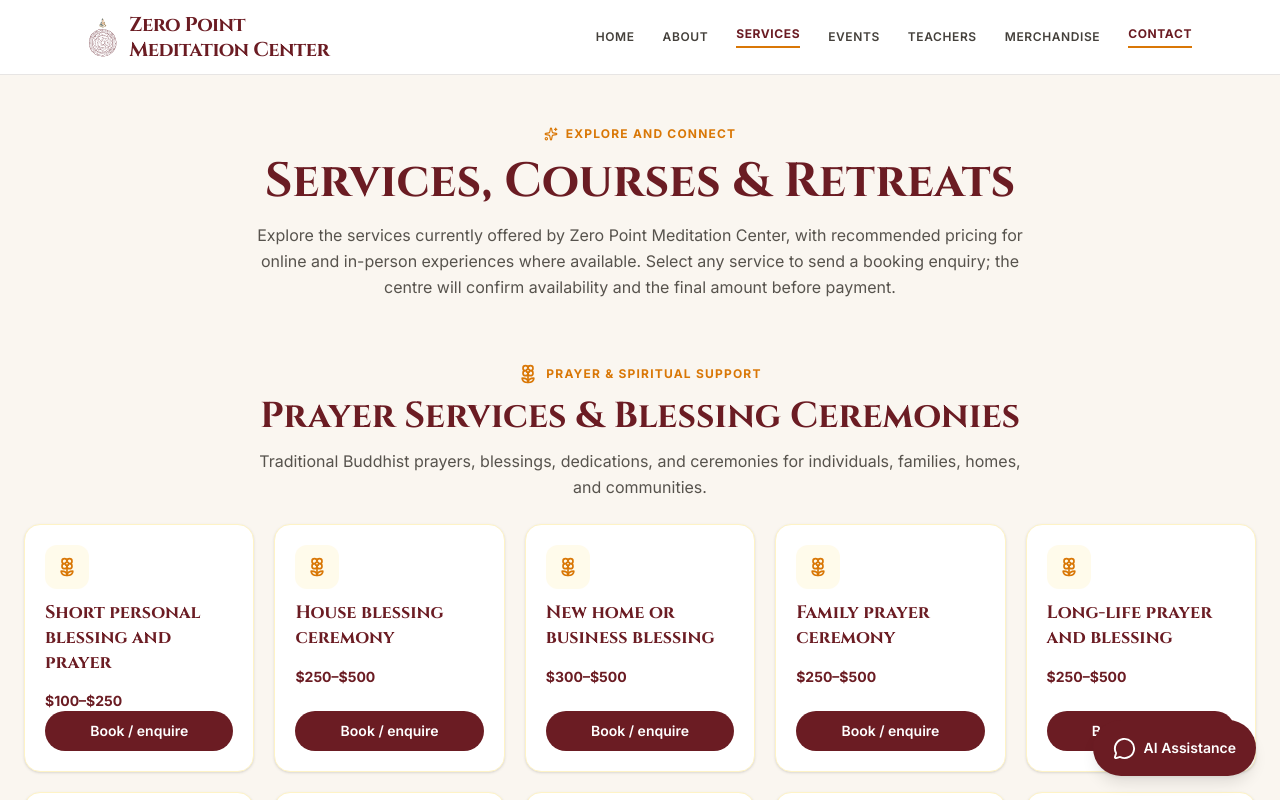
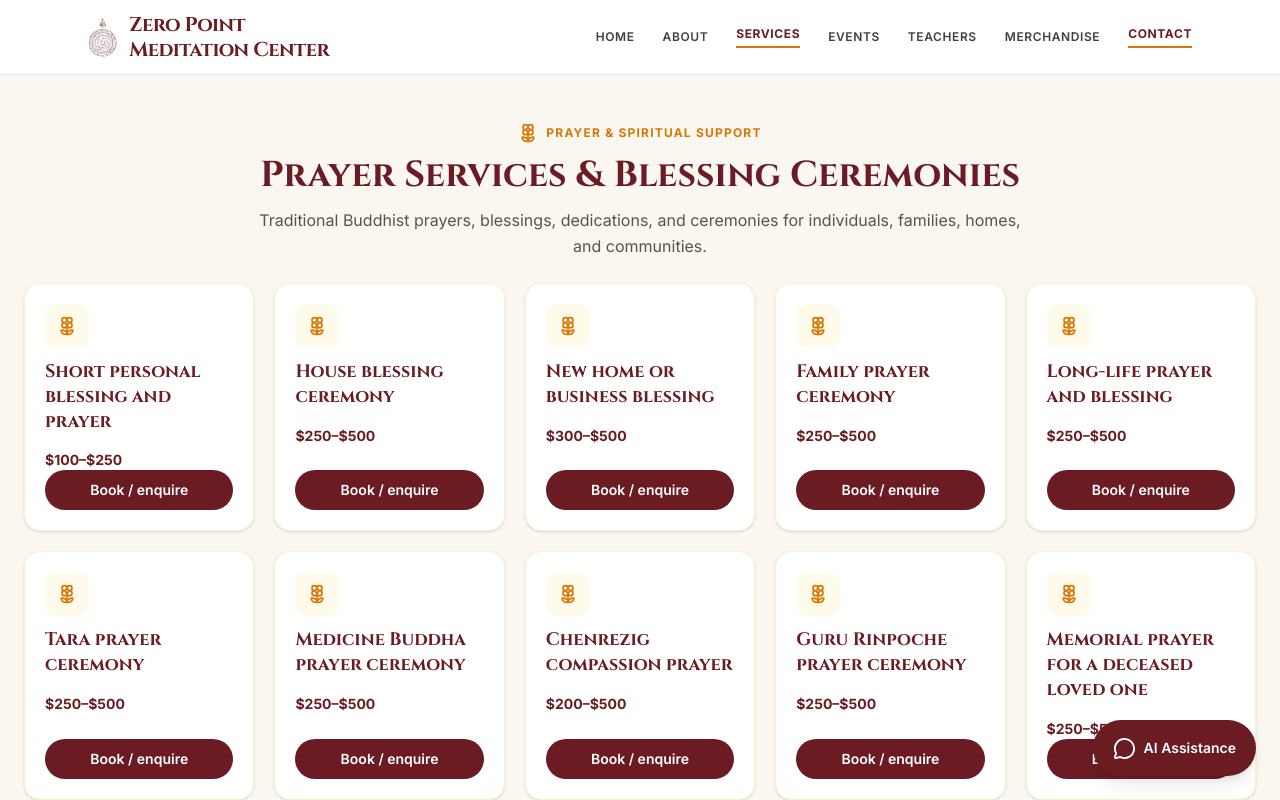
Before and after one commit to sherpaten/Zero-Point-Meditation-Center, a React (Vite) app in the folder zero-point-meditation/: page /services in a window 1280 px wide. Shown: the top 800 px of the page. Built offline with nearby package versions, Linux system fonts and the light colour scheme.

Commit message:
Remove introductory content from services page

```diff
--- a/zero-point-meditation/src/pages/Services.jsx
+++ b/zero-point-meditation/src/pages/Services.jsx
@@ -126,12 +126,6 @@ export default function Services() {
         <meta name="twitter:description" content="Explore prayer ceremonies, Buddhist meditation courses, retreats, and workplace programs offered by Zero Point Meditation Center." />
       </Helmet>
 
-      <motion.header initial={{ opacity: 0, y: -16 }} animate={{ opacity: 1, y: 0 }} className="text-center max-w-3xl mx-auto space-y-4">
-        <span className="inline-flex items-center gap-2 text-buddhist-gold font-bold text-xs uppercase tracking-widest"><Sparkles size={14} /> Explore and connect</span>
-        <h1 className="font-serif text-4xl sm:text-5xl font-bold text-buddhist-burgundy">Services, Courses & Retreats</h1>
-        <p className="text-stone-600 leading-relaxed">Explore the services currently offered by Zero Point Meditation Center, with recommended pricing for online and in-person experiences where available. Select any service to send a booking enquiry; the centre will confirm availability and the final amount before payment.</p>
-      </motion.header>
-
       <ServiceSection
         eyebrow="Prayer & spiritual support"
         title="Prayer Services & Blessing Ceremonies"
```
